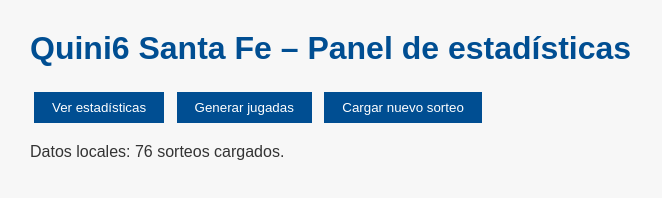
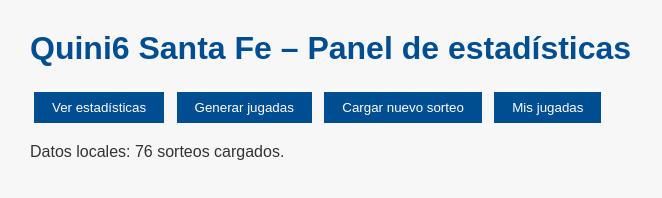
Before and after one commit to wanda126/quini6-santa-fe, a plain HTML site: page index.html in a window 1280 px wide. Shown: the whole page, without its empty margins (0-662 px from the left). Drawn offline with Linux system fonts and the light colour scheme.

Commit message:
Update index.html

```diff
--- a/index.html
+++ b/index.html
@@ -11,6 +11,7 @@
   <button onclick="location.href='estadisticas.html'">Ver estadísticas</button>
   <button onclick="location.href='generador.html'">Generar jugadas</button>
   <button onclick="location.href='carga.html'">Cargar nuevo sorteo</button>
+  <button onclick="location.href='mis_jugadas.html'">Mis jugadas</button>
 </nav>
 <p>Datos locales: <span id="total"></span> sorteos cargados.</p>
 
```
